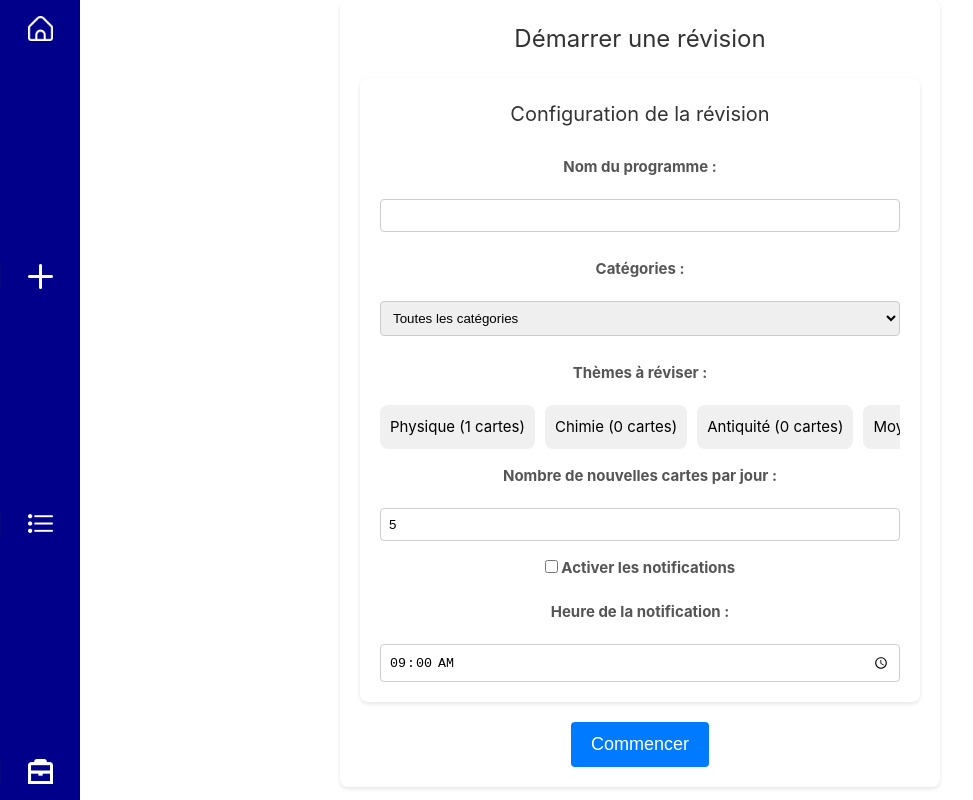
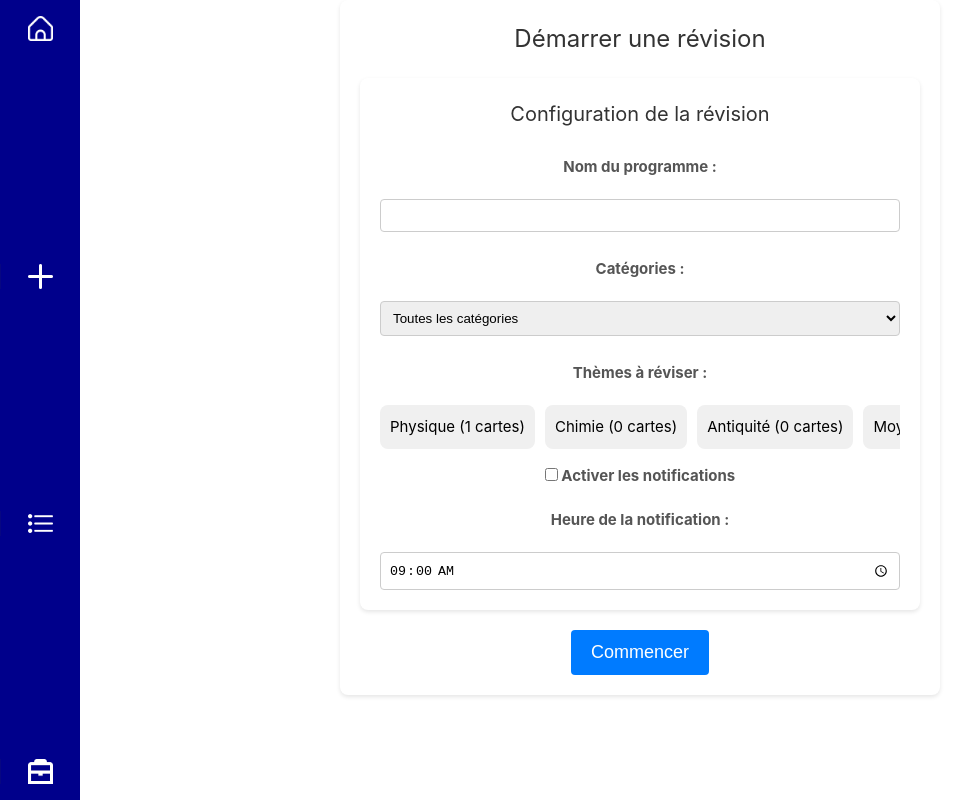
Before and after one commit to MatDoney/Boite-de-leitner, a Vue app: page /revision in a window 1280 px wide. Shown: the whole page, without its empty margins (0-973 px from the left). Built offline with nearby package versions, Linux system fonts and the light colour scheme; the HTML template or start-up script is replaced by a standard one.

Commit message:
petite modif

```diff
--- a/src/components/RevisionSettings.vue
+++ b/src/components/RevisionSettings.vue
@@ -28,8 +28,6 @@
       </div>
     </div>
 
-    <label>Nombre de nouvelles cartes par jour :</label>
-    <input type="number" v-model="dailyNewCards" min="1" max="20" class="input-number" @input="updateDailyNewCards" />
 
     <label>
       <input type="checkbox" v-model="enableNotifications" @change="handleNotificationChange" />
--- a/src/views/RevisionStart.vue
+++ b/src/views/RevisionStart.vue
@@ -4,7 +4,7 @@
 
     <RevisionSettings
       @updateThemes="updateThemes"
-      @updateDailyNewCards="updateDailyNewCards"
+
       @updateProgramName="updateProgramName"
       @updateThemeLevel="updateThemeLevel"
     />
```
